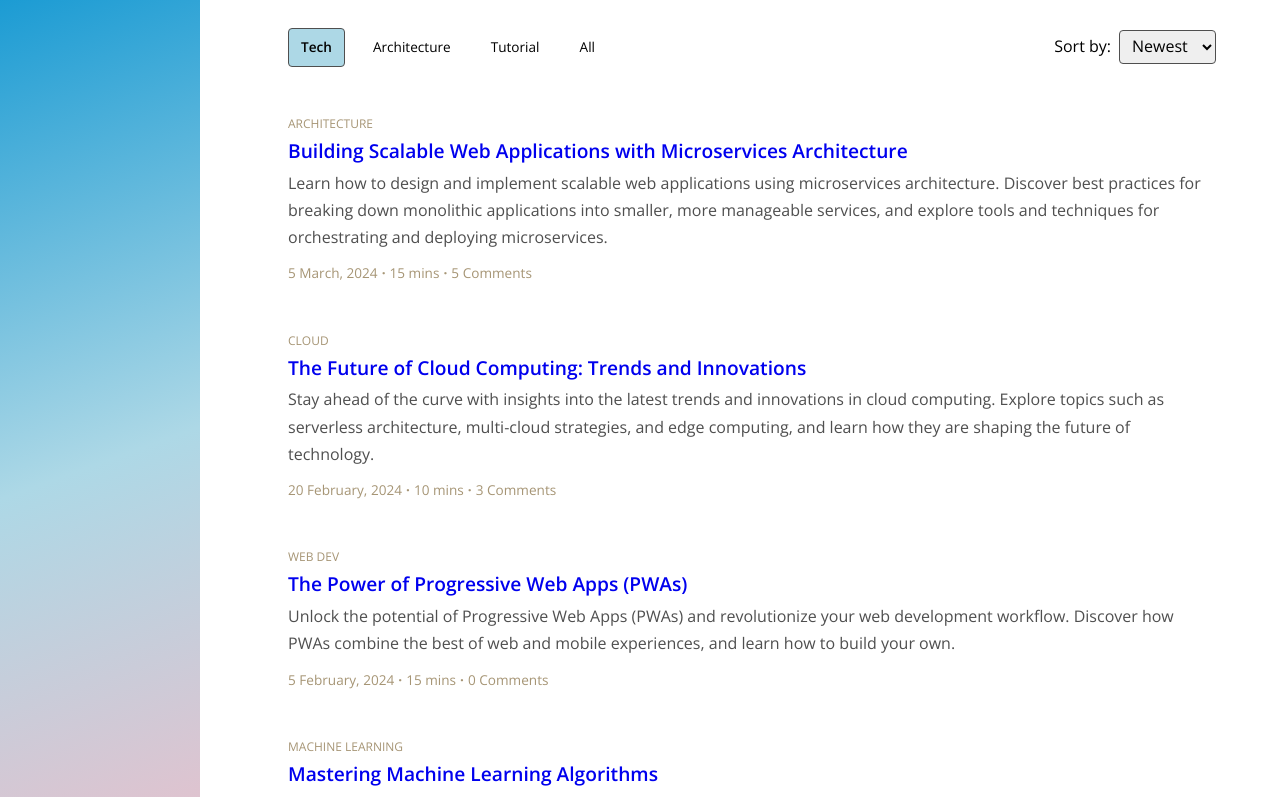
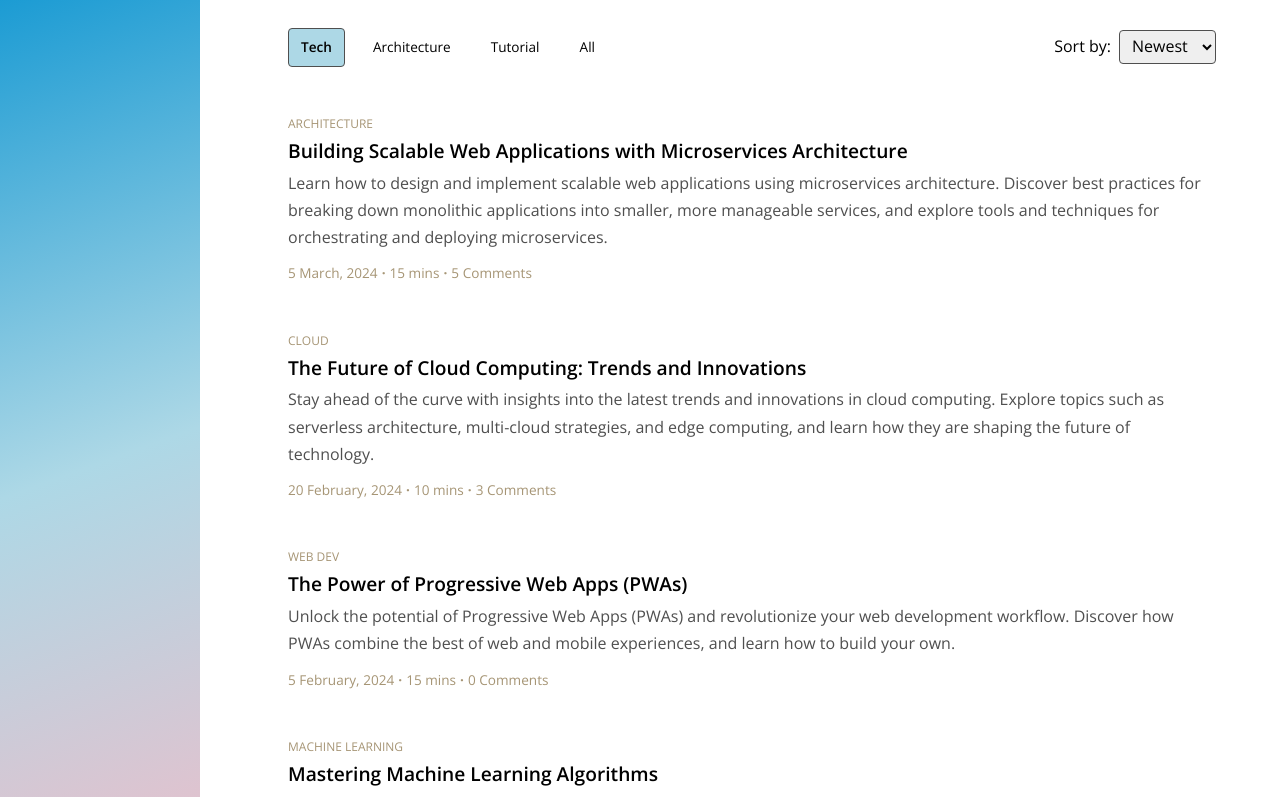
Before and after one commit to R-Daneel0livaw/portfolio, a React (Vite) app: page /blog in a window 1280 px wide. Shown: the part 980-1777 px from the top of the page. Built offline with nearby package versions, Linux system fonts and the light colour scheme; a web font is replaced by a local one.

Commit message:
Do not inherit link styling.

```diff
--- a/src/pages/Blog/Blog.module.css
+++ b/src/pages/Blog/Blog.module.css
@@ -173,6 +173,7 @@
 .blogTitle {
     font-size: 1.2rem;
     font-weight: 600;
+    color: initial;
 }
 
 .blogDescription {
```
